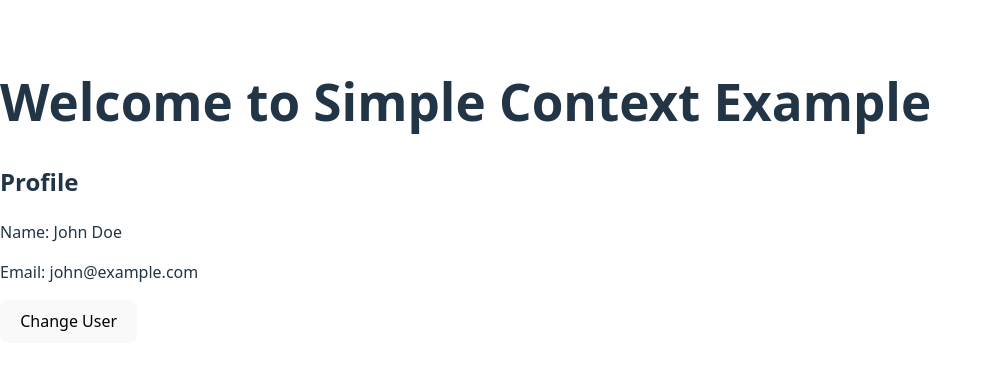
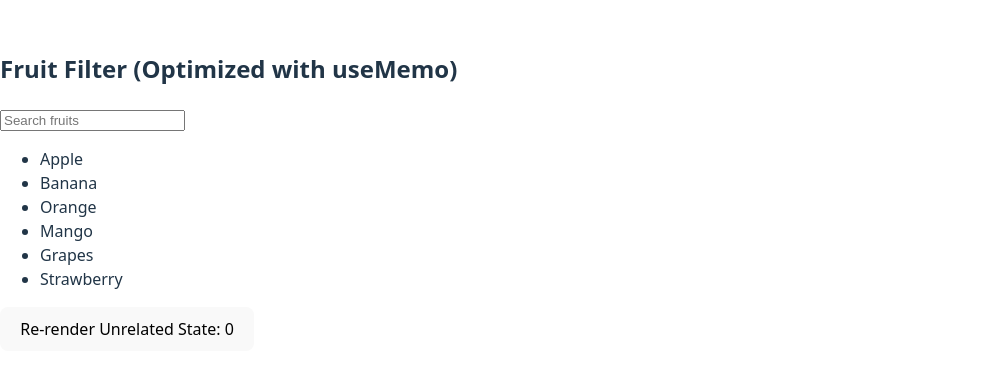
Before and after one commit to jvlcode/react-19-course, a React (Vite) app in the folder myapp/: page / in a window 1280 px wide. Shown: the part 209-582 px from the top of the page, without its empty margins (0-992 px from the left). Built offline with nearby package versions, Linux system fonts and the light colour scheme.

Commit message:
hooks: useMemo
in this example without useMemo the items filtered everytime even counter increased

by using useMemo , the filtering happens only when search state is changed

```diff
--- a/myapp/src/App.jsx
+++ b/myapp/src/App.jsx
@@ -13,6 +13,8 @@ import UseReducerExample from "./hooks/02-usereducer/UseReducer"
 import UseLayoutEffectExample from "./hooks/04-uselayouteffect/UseLayoutEffectExample"
 import UseEffectExample from "./hooks/04-uselayouteffect/UseEffectExample"
 import Dashboard from "./hooks/05-usecontext/Dashboard"
+import UseRefExample from "./hooks/06-useref/UseRefExample"
+import UseMemoExample from "./hooks/07-usememo/UseMemoExample"
 // import GreetingClass from './core-concepts/02-components/GreetingClass';
 function App() {
 
@@ -33,7 +35,9 @@ function App() {
   // <UseEffectExample/>
   // <UseLayoutEffectExample/>
   // </>
-  return <Dashboard />
+  // return <Dashboard />
+  // return <UseRefExample/>
+  return <UseMemoExample/>
 }
 
 export default App
--- /dev/null
+++ b/myapp/src/hooks/07-usememo/UseMemoExample.jsx
@@ -0,0 +1,40 @@
+import React, { useState, useMemo } from 'react';
+
+const items = [
+  'Apple', 'Banana', 'Orange',
+  'Mango', 'Grapes', 'Strawberry'
+];
+
+export default function UseMemoExample() {
+  const [search, setSearch] = useState('');
+  const [counter, setCounter] = useState(0); // Unrelated state
+
+  // useMemo prevents re-filtering unless 'search' changes
+  const filteredItems = useMemo(() => {
+    console.log('🔍 Filtering...');
+    return items.filter(item =>
+      item.toLowerCase().includes(search.toLowerCase())
+    );
+  }, [search]);
+
+  return (
+    <div>
+      <h2>Fruit Filter (Optimized with useMemo)</h2>
+      <input
+        placeholder="Search fruits"
+        value={search}
+        onChange={(e) => setSearch(e.target.value)}
+      />
+
+      <ul>
+        {filteredItems.map(item => (
+          <li key={item}>{item}</li>
+        ))}
+      </ul>
+
+      <button onClick={() => setCounter(c => c + 1)}>
+        Re-render Unrelated State: {counter}
+      </button>
+    </div>
+  );
+}
```
